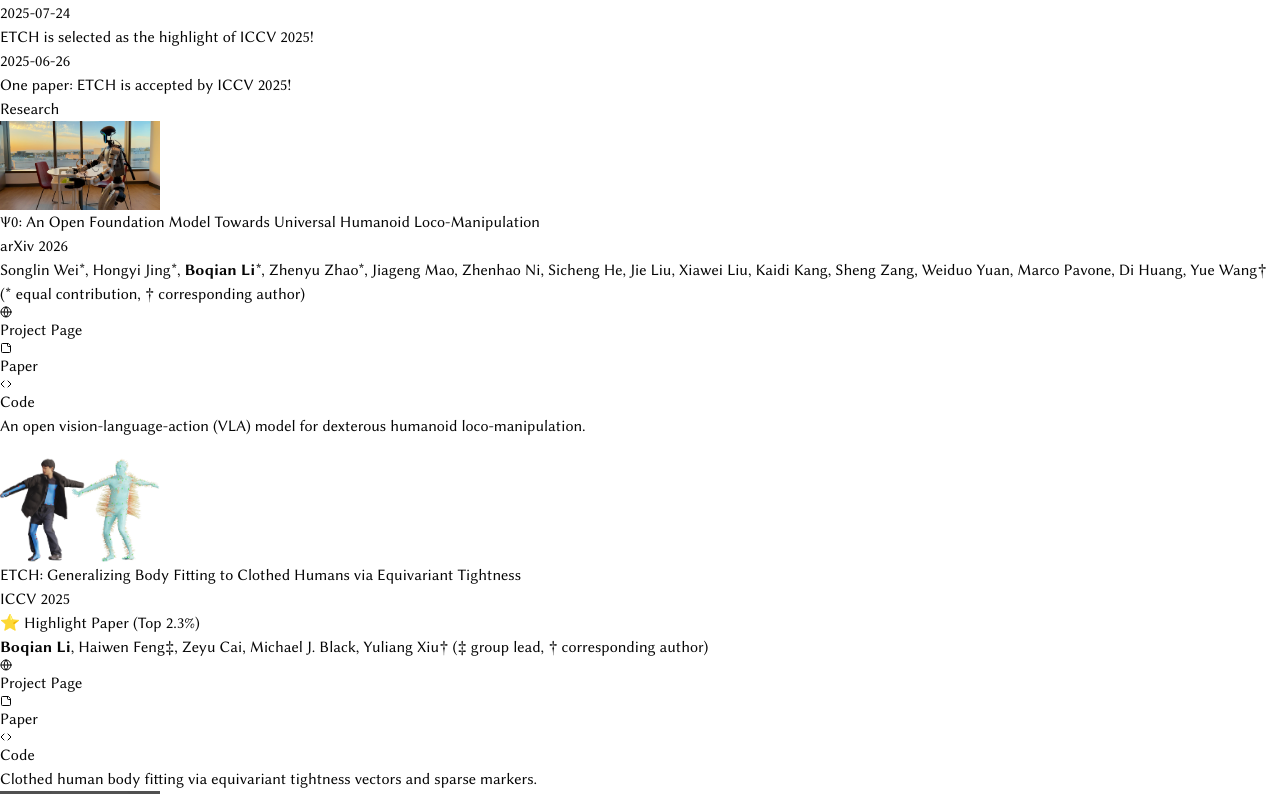
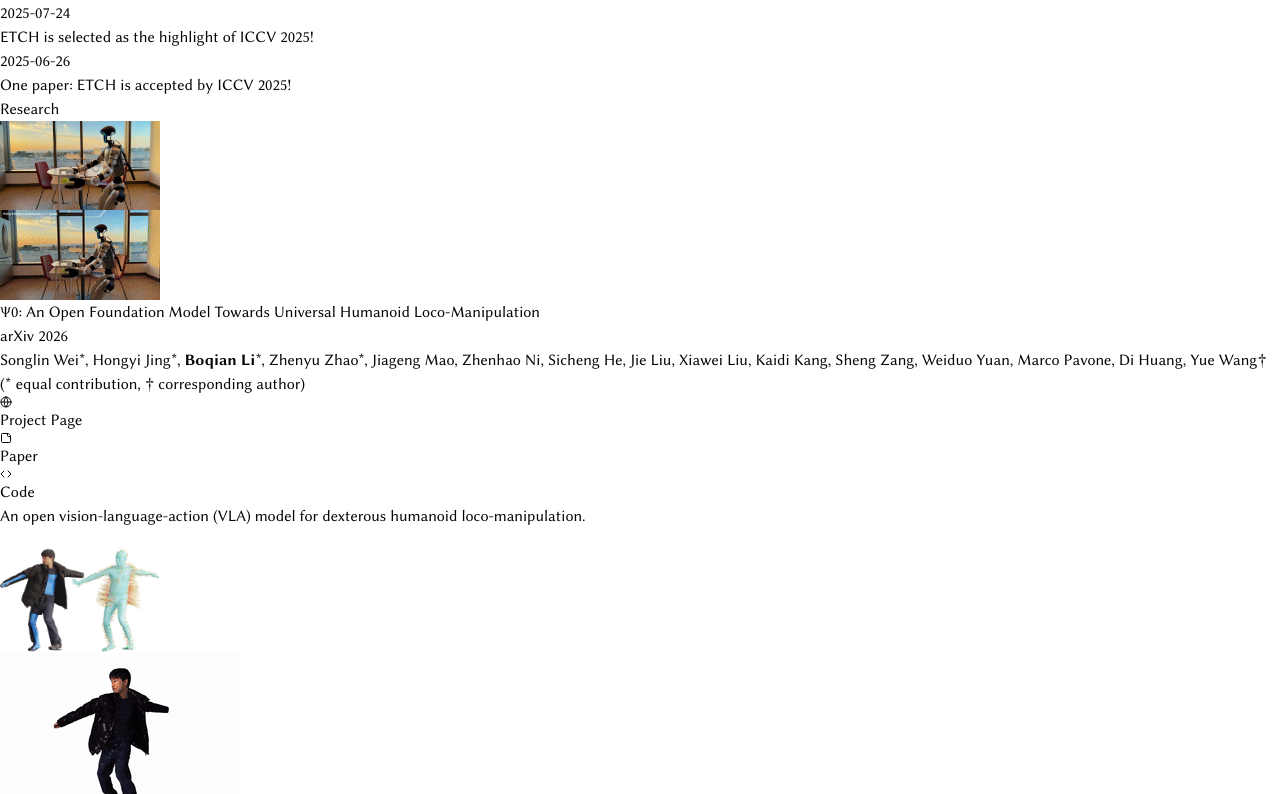
Before and after one commit to boqian-li/boqian-li.github.io, a Next.js app: page / in a window 1280 px wide. Shown: the part 986-1780 px from the top of the page. Built offline with nearby package versions, Linux system fonts and the light colour scheme.

Commit message:
update, preload gif

```diff
--- a/src/components/publication-entry.tsx
+++ b/src/components/publication-entry.tsx
@@ -28,6 +28,12 @@ export function PublicationEntry({
             className="rounded-md transition-all duration-300"
             unoptimized={isHovered && !!publication.hoverImageUrl}
           />
+          {/* Preload hover GIF image silently in the background */}
+          {publication.hoverImageUrl && (
+            <div className="hidden" aria-hidden="true">
+              <img src={publication.hoverImageUrl} alt="preload" />
+            </div>
+          )}
         </div>
       )}
       <div className="flex flex-col flex-1">
```
Also changed, not shown: .cursor/skills/understand-codebase/SKILL.md (added).
